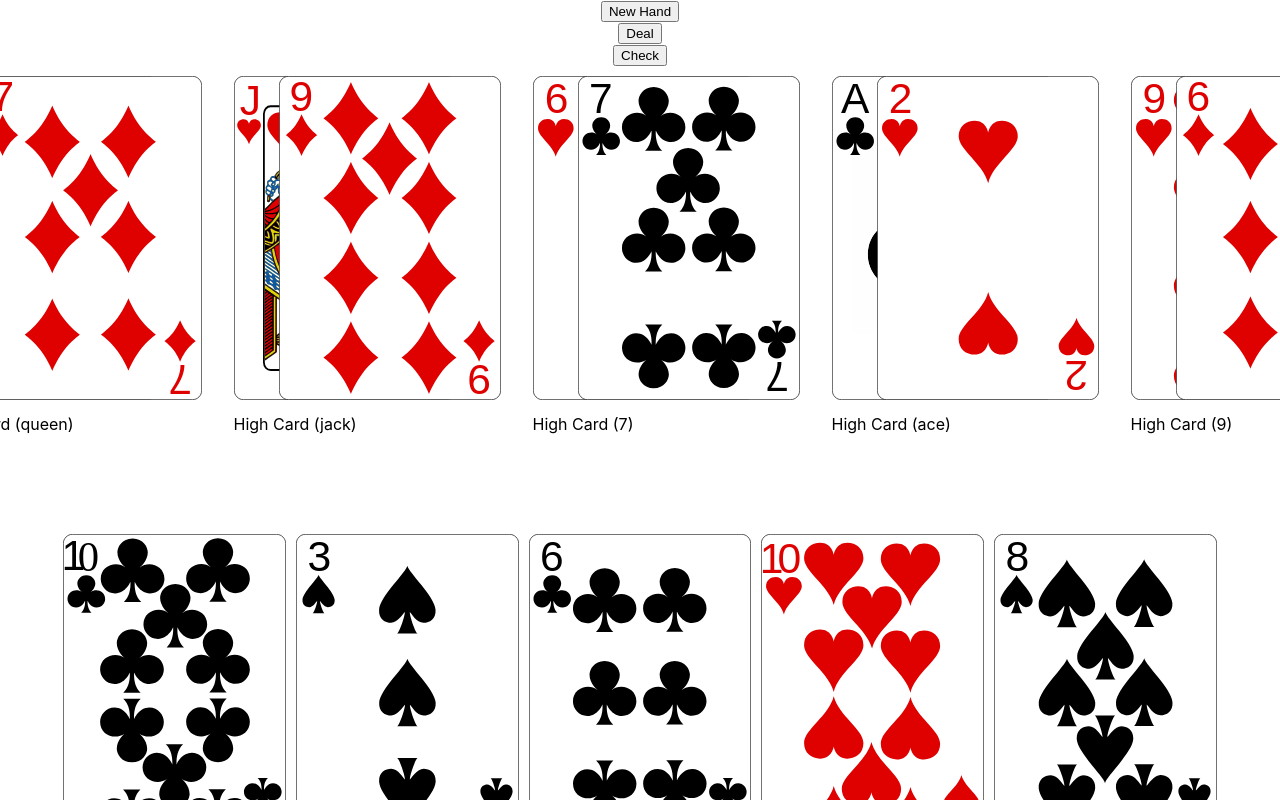
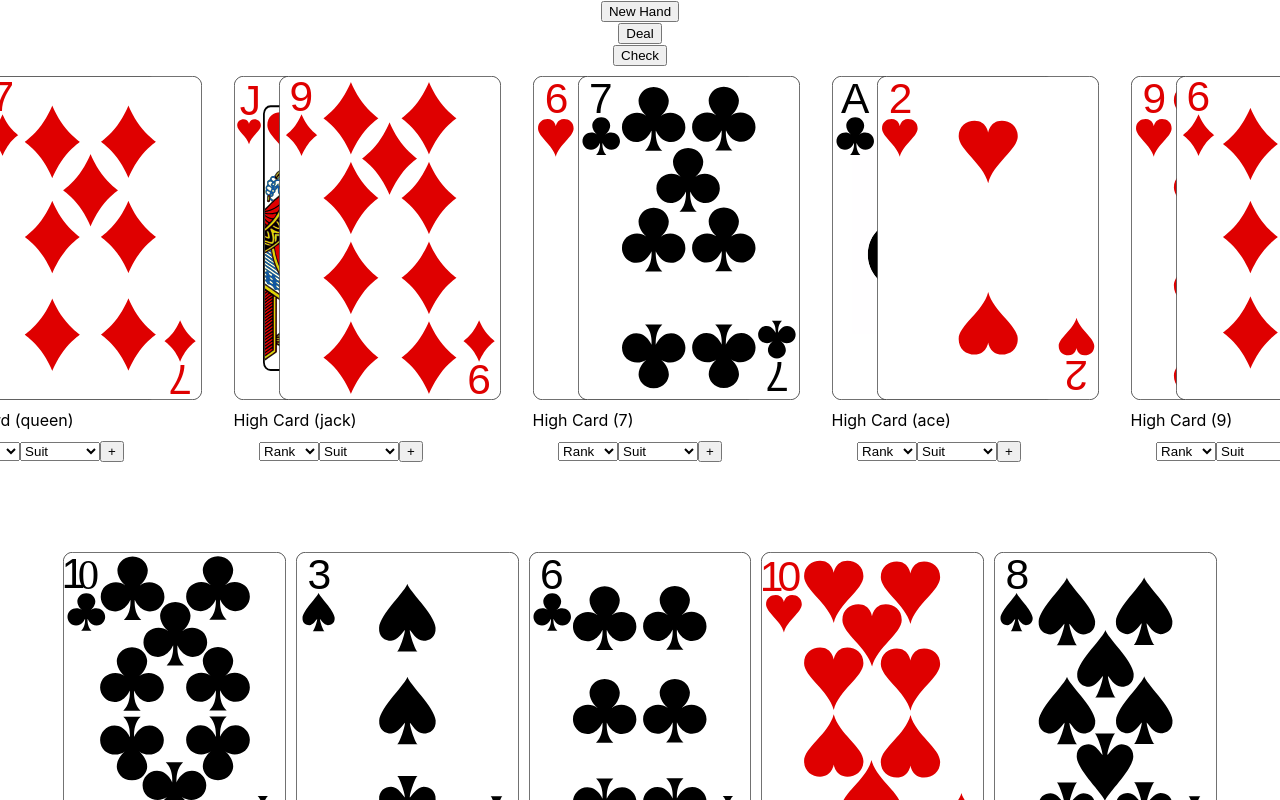
Before and after one commit to jakewac/Poker, a React (Create React App) app in the folder poker/: page / in a window 1280 px wide. Both pictures are taken after a click on the button "New Hand". Shown: the top 800 px of the page. Built offline with nearby package versions, Linux system fonts and the light colour scheme.

Commit message:
Card select element

```diff
--- a/poker/package.json
+++ b/poker/package.json
@@ -6,9 +6,11 @@
         "@testing-library/jest-dom": "^5.16.5",
         "@testing-library/react": "^13.4.0",
         "@testing-library/user-event": "^13.5.0",
+        "bootstrap": "^5.2.3",
         "react": "^18.2.0",
         "react-dom": "^18.2.0",
         "react-scripts": "^5.0.1",
+        "reactstrap": "^9.1.6",
         "web-vitals": "^2.1.4"
     },
     "scripts": {
--- a/poker/src/Board.js
+++ b/poker/src/Board.js
@@ -2,6 +2,7 @@ import React from "react";
 
 import "./Board.css";
 
+import CardSelect from "./CardSelect";
 import Hand from "./Hand";
 import Player from "./Player";
 import PokerUtil from "./PokerUtil";
@@ -33,7 +34,9 @@ class Board extends React.Component {
     }
 
     dealCard() {
-        this.game.dealBoardCard();
+        if (this.game.getBoard().getCards().length < 5) {
+            this.game.dealBoardCard();
+        }
 
         this.setState({
             playerHands: this.getPlayerHands(),
@@ -59,22 +62,35 @@ class Board extends React.Component {
         });
     }
 
+    selectCard(card, handId) {
+        console.log(card);
+    }
+
     getPlayerHands() {
         let playerHands = [];
 
-        let id = Math.random();
+        let id = 0;
         for (const hand of this.game.getHands()) {
-            if (!hand.getCards().length) continue;
+            const handId = id;
+            const cards = hand.getCards();
+
+            if (!cards.length) continue;
 
             const combinedHand = new Hand(
-                hand.getCards().concat(this.game.getBoard().getCards())
+                cards.concat(this.game.getBoard().getCards())
             );
 
             const status =
                 PokerUtil.getRankedHand(combinedHand).getDetailedName();
 
             playerHands.push(
-                <Player key={id} hand={hand} status={status}></Player>
+                <div key={id}>
+                    <Player cards={cards} status={status}></Player>
+                    <CardSelect
+                        cards={this.game.getDeck().getCards()}
+                        onSelectCard={(card) => this.selectCard(card, handId)}
+                    ></CardSelect>
+                </div>
             );
 
             id += 1;
@@ -83,39 +99,39 @@ class Board extends React.Component {
         return playerHands;
     }
 
-    getCardRender(card) {
+    getCardRender(card, id) {
         const cardName = card.shown
             ? card.getRank().toString() + "_of_" + card.getSuit().toString()
             : "back";
 
         const cardImagePath = "./deck/" + cardName + ".svg";
 
-        return (
-            <div key={card.getId()}>
-                <img src={cardImagePath} alt={cardName}></img>
-            </div>
-        );
+        return <img key={id} src={cardImagePath} alt={cardName}></img>;
     }
 
     getBoardRender() {
         let cardRenders = [];
+        let id = 0;
         for (const card of this.state.board.getCards()) {
-            cardRenders.push(this.getCardRender(card));
+            cardRenders.push(this.getCardRender(card, id));
+            id += 1;
         }
         return cardRenders;
     }
 
     getDeckRender() {
         let cardRenders = [];
+        let id = 0;
         for (const card of this.state.deck.getCards()) {
-            cardRenders.push(this.getCardRender(card));
+            cardRenders.push(this.getCardRender(card, id));
+            id += 1;
         }
         return cardRenders;
     }
 
     render() {
         return (
-            <div>
+            <>
                 <div>
                     <button onClick={() => this.newHand()}>New Hand</button>
                     <br></br>
@@ -131,7 +147,7 @@ class Board extends React.Component {
                 <br></br>
                 <div className="hand">{this.getDeckRender()}</div>
                 <br></br>
-            </div>
+            </>
         );
     }
 }
--- a/poker/src/Card.js
+++ b/poker/src/Card.js
@@ -2,7 +2,7 @@ import Rank from "./Rank";
 import Suit from "./Suit";
 
 class Card {
-    constructor(id, rank, suit, shown = true) {
+    constructor(rank, suit, shown = true) {
         if (!(rank instanceof Rank)) {
             throw new Error("Invalid card rank");
         }
@@ -10,14 +10,9 @@ class Card {
             throw new Error("Invalid card suit");
         }
 
-        this.id = id;
         this.rank = rank;
         this.suit = suit;
         this.shown = shown;
-    }
-
-    getId() {
-        return this.id;
     }
 
     getRank() {
--- /dev/null
+++ b/poker/src/CardSelect.js
@@ -0,0 +1,81 @@
+import React from "react";
+import Card from "./Card";
+import Rank from "./Rank";
+import Suit from "./Suit";
+
+class CardSelect extends React.Component {
+    constructor(props) {
+        super(props);
+
+        this.state = {
+            suit: null,
+            rank: null,
+        };
+    }
+
+    rankSelected = (e) => {
+        this.setState({
+            rank: e.target.value,
+        });
+    };
+
+    suitSelected = (e) => {
+        this.setState({
+            suit: e.target.value,
+        });
+    };
+
+    cardSelected = () => {
+        if (this.state.rank !== null && this.state.suit !== null) {
+            this.props.onSelectCard(
+                new Card(Rank[this.state.rank], Suit[this.state.suit])
+            );
+        }
+    };
+
+    render() {
+        let ranks = [];
+        for (const rank in Rank) {
+            ranks.push(rank);
+        }
+
+        let suits = [];
+        for (const suit in Suit) {
+            suits.push(suit);
+        }
+
+        return (
+            <>
+                <select defaultValue="RANK" onChange={this.rankSelected}>
+                    <option value="RANK" disabled>
+                        Rank
+                    </option>
+                    {ranks.map((x, y) => {
+                        return (
+                            <option key={y} value={x}>
+                                {Rank[x].toString()}
+                            </option>
+                        );
+                    })}
+                </select>
+
+                <select defaultValue="SUIT" onChange={this.suitSelected}>
+                    <option value="SUIT" disabled>
+                        Suit
+                    </option>
+                    {suits.map((x, y) => {
+                        return (
+                            <option key={y} value={x}>
+                                {Suit[x].toString()}
+                            </option>
+                        );
+                    })}
+                </select>
+
+                <button onClick={this.cardSelected}>+</button>
+            </>
+        );
+    }
+}
+
+export default CardSelect;
--- a/poker/src/Deck.js
+++ b/poker/src/Deck.js
@@ -7,11 +7,9 @@ class Deck {
         this.cards = [];
         this.dealt = [];
 
-        let id = 0;
-        for (const s in Suit) {
-            for (const r in Rank) {
-                this.cards.push(new Card(id, Rank[r], Suit[s]));
-                id++;
+        for (const suit in Suit) {
+            for (const rank in Rank) {
+                this.cards.push(new Card(Rank[rank], Suit[suit]));
             }
         }
     }
--- a/poker/src/Player.js
+++ b/poker/src/Player.js
@@ -6,16 +6,10 @@ class Player extends React.Component {
     constructor(props) {
         super(props);
 
-        this.hand = this.props.hand;
-
         this.state = {
-            cards: this.hand.getCards(),
+            cards: this.props.cards,
             status: this.props.status,
         };
-    }
-
-    getHand() {
-        return this.hand;
     }
 
     setStatus(status) {
@@ -24,29 +18,27 @@ class Player extends React.Component {
         });
     }
 
-    getCardRender(card) {
+    getCardRender(card, id) {
         const cardName = card.shown
             ? card.getRank().toString() + "_of_" + card.getSuit().toString()
             : "back";
 
         const cardImagePath = "./deck/" + cardName + ".svg";
 
-        return (
-            <div key={card.getId()}>
-                <img src={cardImagePath} alt={cardName}></img>
-            </div>
-        );
+        return <img key={id} src={cardImagePath} alt={cardName}></img>;
     }
 
     render() {
-        let cardRenders = [];
+        let cardsRender = [];
+        let id = 0;
         for (const card of this.state.cards) {
-            cardRenders.push(this.getCardRender(card));
+            cardsRender.push(this.getCardRender(card, id));
+            id += 1;
         }
 
         return (
             <div>
-                <div className="handCondensed">{cardRenders}</div>
+                <div className="handCondensed">{cardsRender}</div>
                 <div className="handStatusLabel">{this.state.status}</div>
             </div>
         );
```
Also changed, not shown: 1 other file (tests, documents, lock files or other folders).
